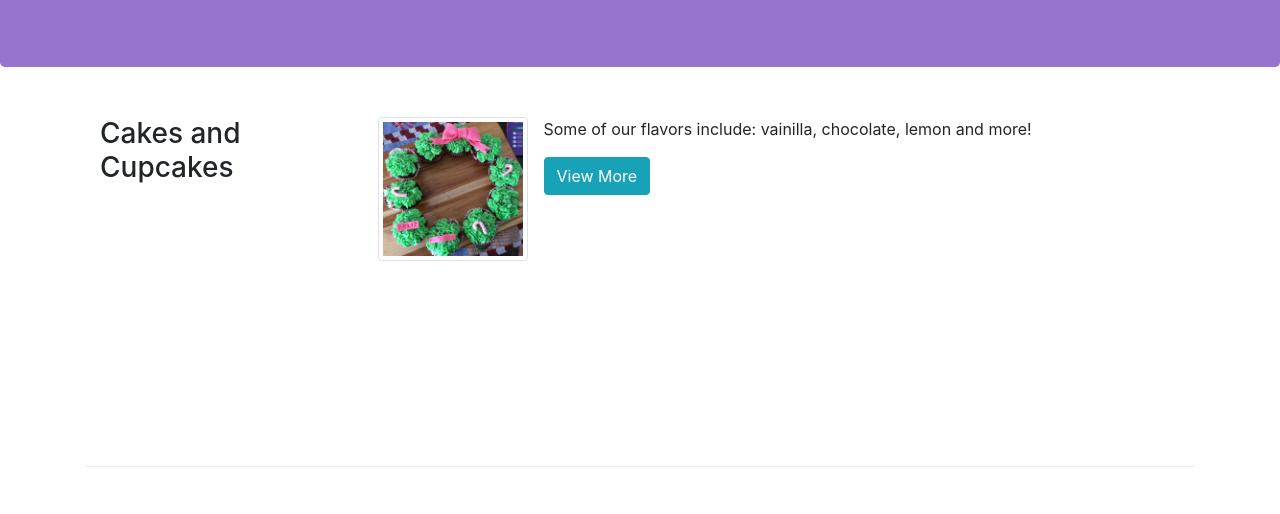
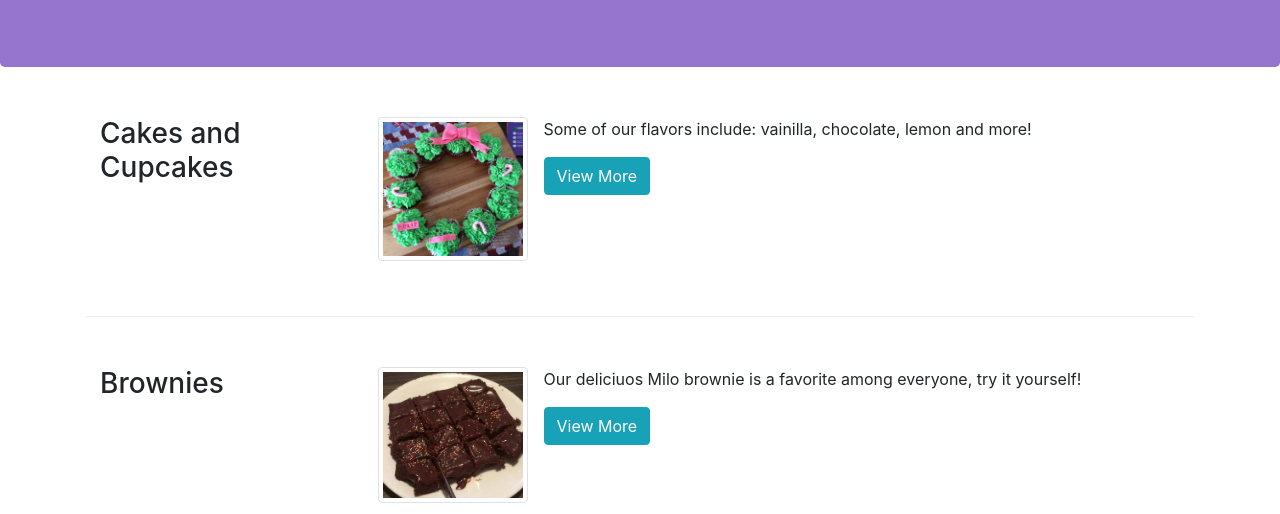
Before and after one commit to mariajromero/majoPostres, a website: page catalog.html in a window 1280 px wide. Shown: the part 223-737 px from the top of the page. Drawn offline with nearby package versions, Linux system fonts and the light colour scheme.

Commit message:
Update styles.css
smaller

```diff
--- a/css/styles.css
+++ b/css/styles.css
@@ -6,7 +6,7 @@
   margin: 0px auto;
   padding: 50px 0px;
   border-bottom: 1px ridge;
-  min-height: 400px; }
+  min-height: 250px; }
 
 .footer {
   background-color: #D1C4E9;
```
